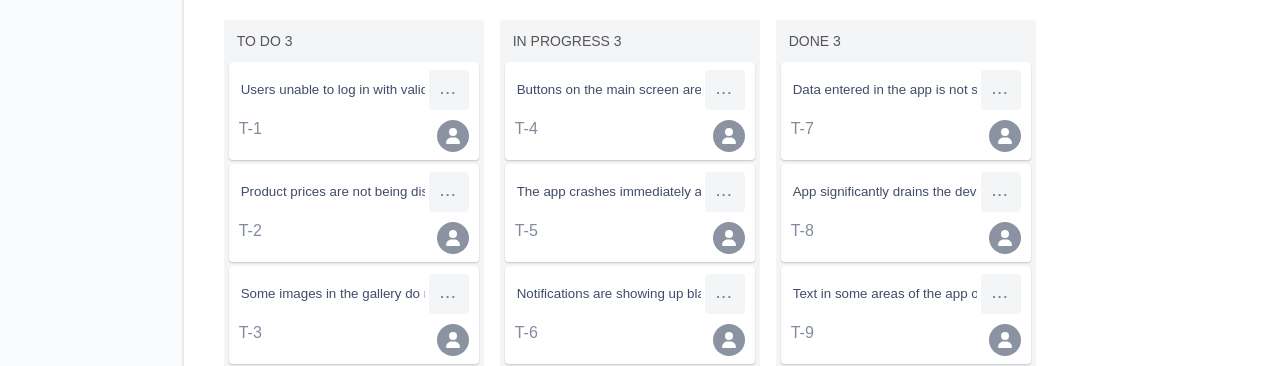
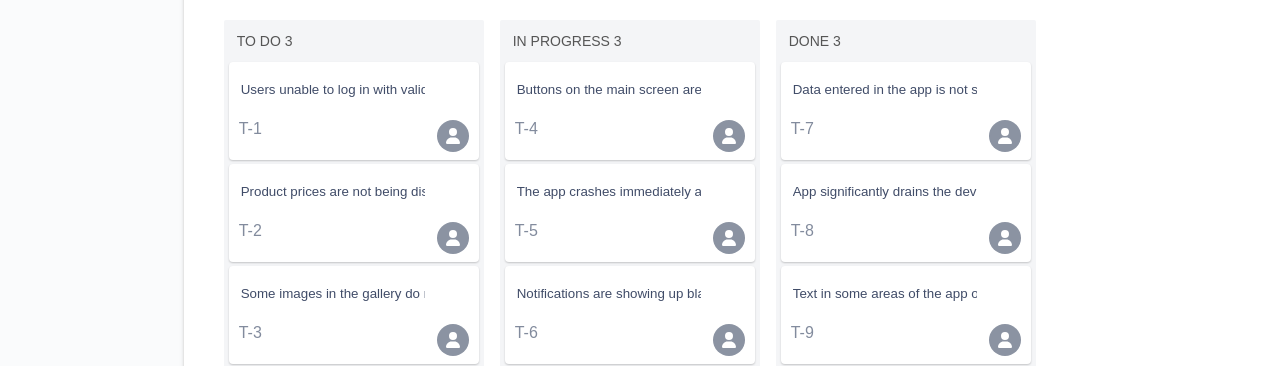
Before and after one commit to Reversal9/taskmanagement, a React (Create React App) app: page / in a window 1280 px wide. Shown: the part 254-620 px from the top of the page. Built offline with nearby package versions, Linux system fonts and the light colour scheme.

Commit message:
Hide more button on each issue unless hovered on. Remove change on background-color on hover in the appProjectBoardColumnIssue div.

```diff
--- a/src/features/board/Board.module.css
+++ b/src/features/board/Board.module.css
@@ -108,7 +108,7 @@
     transition: opacity 0.05s ease-in-out;
 }
 
-.appProjectBoardColumn:hover .showOnHoverButton {
+.appProjectBoardColumnIssue:hover .showOnHoverButton {
     opacity: 1;
 }
 
@@ -122,9 +122,9 @@
     transition: background-color 0.2s ease-in-out;
 }
 
-.appProjectBoardColumnIssue:hover {
-    background-color: #f4f5f7;
-}
+/*.appProjectBoardColumnIssue:hover {*/
+/*    background-color: #f4f5f7;*/
+/*}*/
 
 .appProjectBoardColumnIssue input {
     padding: 10px 0 10px 2px;
--- a/src/features/board/Issue.js
+++ b/src/features/board/Issue.js
@@ -85,7 +85,7 @@ export function Issue({ index, issue }) {
                                     />
 
                                     <button
-                                        className = {styles.appProjectBoardColumnIssueMoreButton}
+                                        className = {`${styles.appProjectBoardColumnIssueMoreButton} ${styles.showOnHoverButton}`}
                                         onClick = {(e) => {
                                             setShowMoreDropdown(prevState => !prevState);
                                             e.stopPropagation();
```
